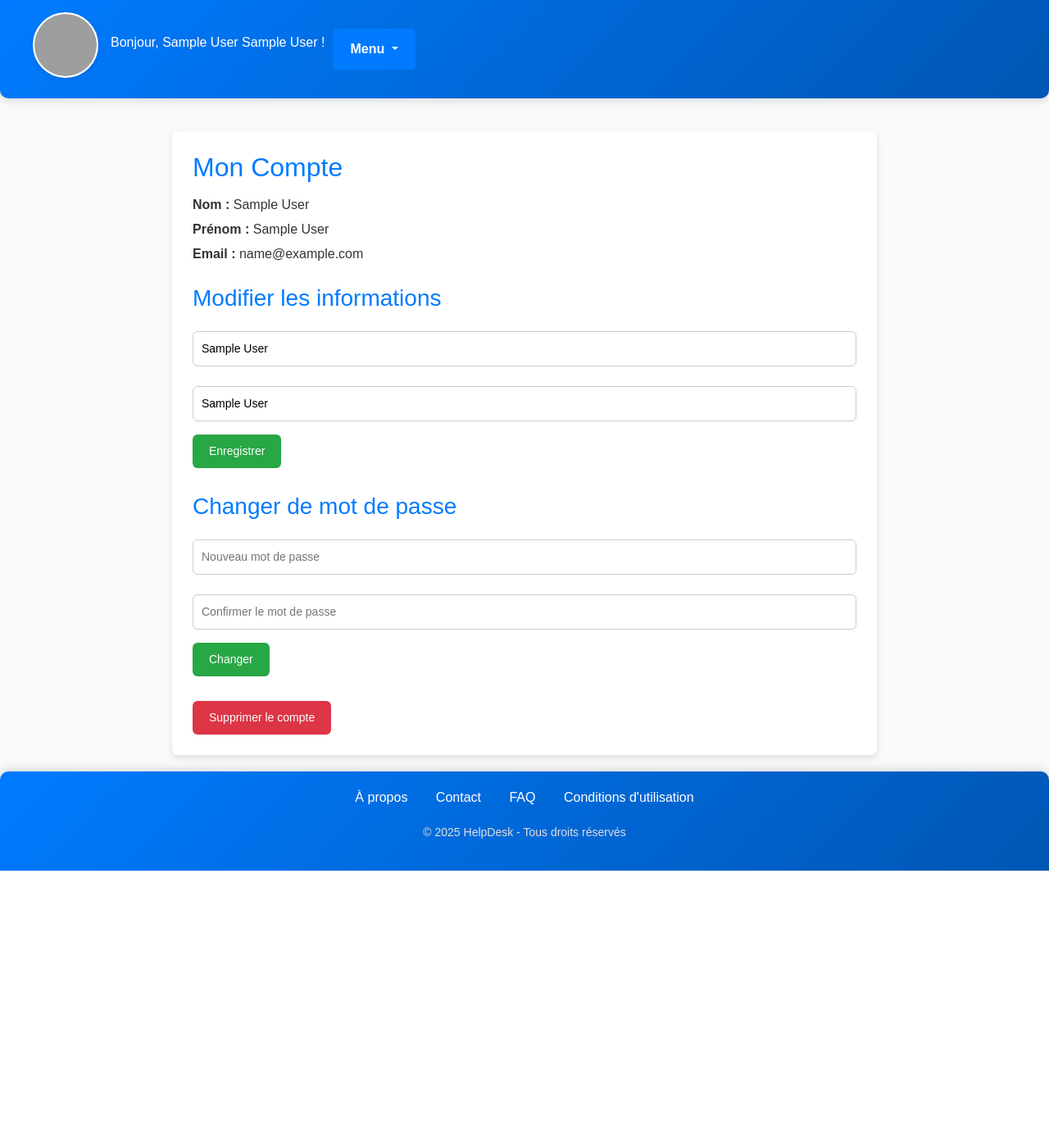
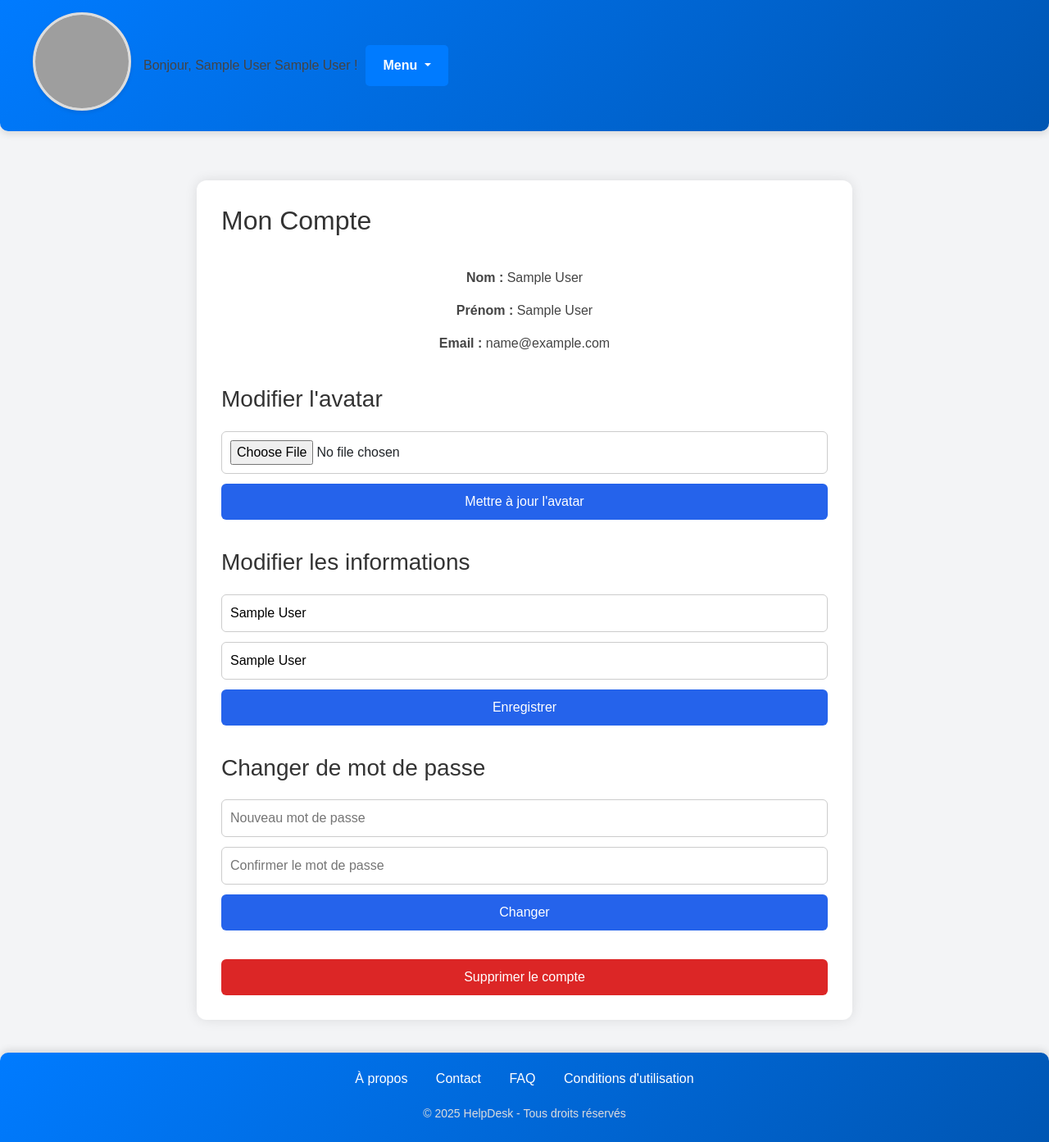
Before and after one commit to BobZouille57/Helpdesk, a PHP site: page /account.php in a window 1280 px wide. Shown: the whole page at 82% size. Before the commit the page ends 1062 px from the top, so only its background shows below. Run offline with PHP 8.4, Linux system fonts and the light colour scheme; the visitor is signed in with stand-in values (Sample User, id 1); grey boxes are pictures that could not be loaded.

Commit message:
avatar modif

```diff
--- a/account.php
+++ b/account.php
@@ -37,6 +37,38 @@ if ($_SERVER['REQUEST_METHOD'] === 'POST') {
         }
     }
 
+    if (isset($_POST['update_avatar'])) {
+        if (isset($_FILES['avatar']) && $_FILES['avatar']['error'] == 0) {
+            $avatar = $_FILES['avatar'];
+            $avatarExtension = pathinfo($avatar['name'], PATHINFO_EXTENSION);
+            $allowedExtensions = ['jpg', 'jpeg', 'png', 'gif'];
+
+            if (!in_array(strtolower($avatarExtension), $allowedExtensions)) {
+                $message = "❌ Format d'avatar invalide. Seules les images JPG, JPEG, PNG et GIF sont autorisées.";
+            } else {
+                $avatarName = 'avatar_' . time() . '.' . $avatarExtension;
+                $uploadDirectory = __DIR__ . '/assets/upload/';
+                $uploadPath = $uploadDirectory . $avatarName;
+
+                if (!is_writable($uploadDirectory)) {
+                    $message = "❌ Le dossier d'upload n'a pas les bonnes permissions.";
+                } elseif (move_uploaded_file($avatar['tmp_name'], $uploadPath)) {
+                    $avatarPath = 'assets/upload/' . $avatarName;
+
+                    $stmt = $pdo->prepare("UPDATE users SET avatar = ? WHERE id_users = ?");
+                    $stmt->execute([$avatarPath, $_SESSION['id_users']]);
+
+                    $message = "✅ Avatar mis à jour avec succès.";
+                    $user['avatar'] = $avatarPath;
+                } else {
+                    $message = "❌ Erreur lors du téléchargement de l'avatar.";
+                }
+            }
+        } else {
+            $message = "❌ Aucun fichier sélectionné.";
+        }
+    }
+
     if (isset($_POST['delete_account'])) {
         $stmt = $pdo->prepare("DELETE FROM users WHERE id_users = ?");
         $stmt->execute([$_SESSION['id_users']]);
@@ -72,6 +104,12 @@ if ($_SERVER['REQUEST_METHOD'] === 'POST') {
             <p><strong>Email :</strong> <?php echo htmlspecialchars($user['mail']); ?></p>
         </div>
 
+        <form method="POST" enctype="multipart/form-data" class="form-section">
+            <h3>Modifier l'avatar</h3>
+            <input type="file" name="avatar" accept="image/*" required>
+            <button type="submit" name="update_avatar" class="action-btn btn-modifier">Mettre à jour l'avatar</button>
+        </form>
+
         <form method="POST" class="form-section">
             <h3>Modifier les informations</h3>
             <input type="text" name="nom" value="<?php echo htmlspecialchars($user['nom']); ?>" required>
--- a/assets/css/account.css
+++ b/assets/css/account.css
@@ -1,113 +1,120 @@
-/* Style général */
 body {
     font-family: Arial, sans-serif;
-    background-color: #f8f9fa;
-    color: #333;
+    background-color: #f3f4f6;
     margin: 0;
     padding: 0;
 }
 
 .container {
-    width: 100%;
-    max-width: 900px;
-    margin: 0 auto;
-    padding: 20px;
+    max-width: 800px;
+    margin: 40px auto;
+    background-color: #ffffff;
+    padding: 30px;
+    border-radius: 12px;
+    box-shadow: 0 0 15px rgba(0, 0, 0, 0.1);
 }
 
 .account-section {
-    background-color: #ffffff;
-    border-radius: 8px;
-    padding: 25px;
-    box-shadow: 0 4px 8px rgba(0, 0, 0, 0.1);
+    display: flex;
+    flex-direction: column;
+    gap: 25px;
 }
 
 h2, h3 {
-    color: #007bff;
-    margin-bottom: 15px;
+    margin: 0 0 10px;
+    color: #333;
+}
+
+.profile-info {
+    display: flex;
+    flex-direction: column;
+    align-items: center;
+    gap: 8px;
+    text-align: center;
+}
+
+.avatar {
+    width: 120px;
+    height: 120px;
+    border-radius: 50%;
+    object-fit: cover;
+    border: 3px solid #ddd;
+    margin-bottom: 10px;
+}
+
+p {
+    margin: 4px 0;
+    color: #444;
 }
 
 .message {
-    background-color: #e9f7ef;
-    color: #155724;
-    border: 1px solid #c3e6cb;
+    background-color: #e6f7e6;
+    color: #2e7d32;
     padding: 10px;
-    border-radius: 5px;
-    margin-bottom: 20px;
+    border-left: 4px solid #2e7d32;
+    border-radius: 4px;
 }
 
-.profile-info {
-    margin-bottom: 25px;
-}
-
-.profile-info p {
-    margin: 6px 0;
-}
-
-.avatar {
-    width: 80px;
-    height: 80px;
-    border-radius: 50%;
-    object-fit: cover;
-    margin-bottom: 10px;
-    display: block;
-}
-
-.form-section {
-    margin-bottom: 30px;
+form {
+    display: flex;
+    flex-direction: column;
+    gap: 12px;
+    margin-top: 10px;
 }
 
 input[type="text"],
-input[type="password"] {
-    width: 100%;
+input[type="password"],
+input[type="file"] {
     padding: 10px;
-    margin: 8px 0 16px;
     border: 1px solid #ccc;
     border-radius: 6px;
-    font-size: 14px;
+    font-size: 16px;
 }
 
-/* Boutons */
 .action-btn {
-    padding: 10px 20px;
+    padding: 10px;
+    font-size: 16px;
     border: none;
     border-radius: 6px;
-    font-size: 14px;
     cursor: pointer;
-    margin-right: 10px;
-    transition: background-color 0.3s ease;
+    transition: background-color 0.3s;
+    color: white;
 }
 
 .btn-modifier {
-    background-color: #28a745;
-    color: white;
+    background-color: #2563eb;
 }
 
 .btn-modifier:hover {
-    background-color: #218838;
+    background-color: #1e40af;
 }
 
 .btn-supprimer {
-    background-color: #dc3545;
-    color: white;
+    background-color: #dc2626;
 }
 
 .btn-supprimer:hover {
-    background-color: #c82333;
+    background-color: #991b1b;
 }
 
-/* Responsive */
-@media (max-width: 768px) {
-    .account-section {
-        padding: 15px;
+@media screen and (max-width: 600px) {
+    .container {
+        padding: 20px;
+        margin: 20px;
+    }
+
+    .avatar {
+        width: 90px;
+        height: 90px;
     }
 
     input[type="text"],
-    input[type="password"] {
-        font-size: 13px;
+    input[type="password"],
+    input[type="file"] {
+        font-size: 14px;
     }
 
     .action-btn {
-        width: 100%;
-        margin-top: 10px;
+        font-size: 14px;
     }
 }
```
